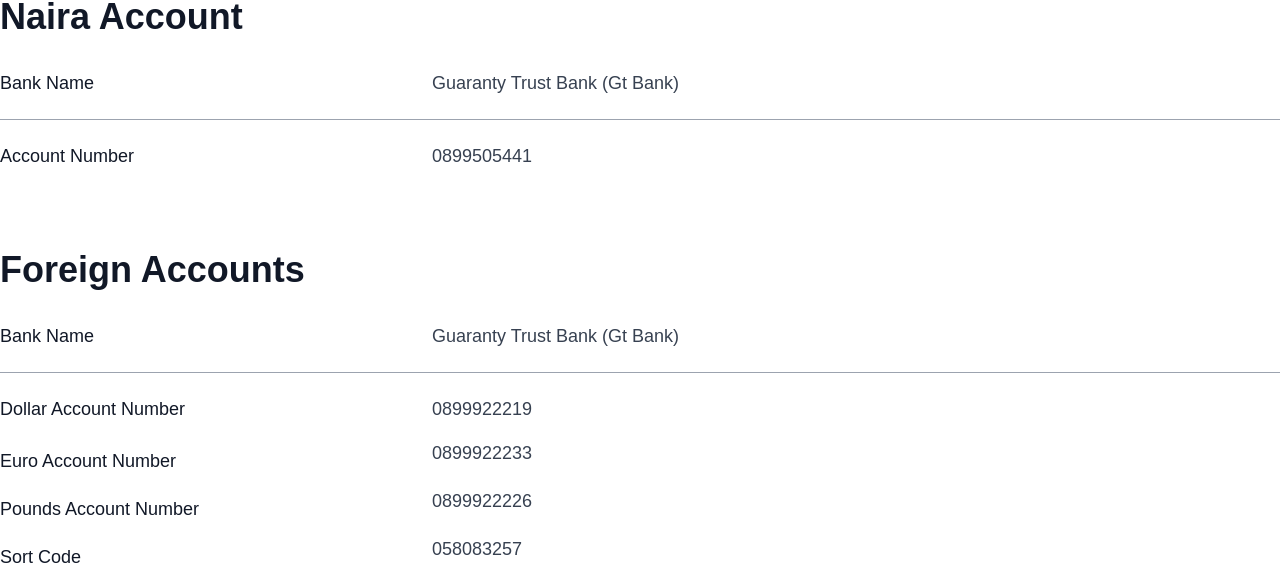
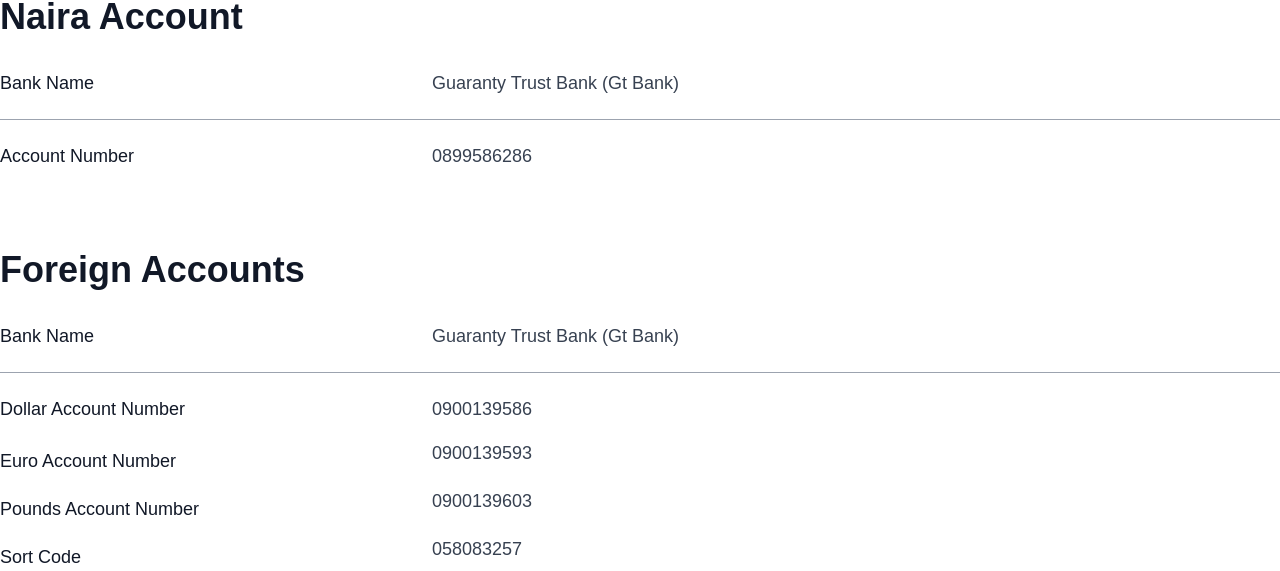
Before and after one commit to Charleslogan99/Aduri, a React (Create React App) app: page /support in a window 1280 px wide. Shown: the part 1085-1656 px from the top of the page. Built offline with nearby package versions, Linux system fonts and the light colour scheme; a web font is replaced by a local one.

Commit message:
account number update

```diff
--- a/src/components/Support.js
+++ b/src/components/Support.js
@@ -43,7 +43,7 @@
           </div>
           <div className=" py-6 sm:grid sm:grid-cols-3 sm:gap-4 sm:px-0">
             <dt className="text-lg font-medium leading-6 text-gray-900">Account Number</dt>
-            <dd className="mt-1 text-lg leading-6 text-gray-700 sm:col-span-2 sm:mt-0">0899505441</dd>
+            <dd className="mt-1 text-lg leading-6 text-gray-700 sm:col-span-2 sm:mt-0">0899586286</dd>
           </div>
 
 
@@ -60,11 +60,11 @@
           </div>
           <div className=" py-6 sm:grid sm:grid-cols-3 sm:gap-4 sm:px-0">
             <dt className="text-lg font-medium leading-6 text-gray-900">Dollar Account Number</dt>
-            <dd className="mt-1 mb-1 text-lg leading-6 text-gray-700 sm:col-span-2 sm:mt-0">0899922219</dd>
+            <dd className="mt-1 mb-1 text-lg leading-6 text-gray-700 sm:col-span-2 sm:mt-0">0900139586</dd>
             <dt className="text-lg mt-2 font-medium leading-6 text-gray-900">Euro Account Number</dt>
-            <dd className="mt-1 mb-1 text-lg leading-6 text-gray-700 sm:col-span-2 sm:mt-0">0899922233</dd>
+            <dd className="mt-1 mb-1 text-lg leading-6 text-gray-700 sm:col-span-2 sm:mt-0">0900139593</dd>
             <dt className="text-lg mt-2 font-medium leading-6 text-gray-900">Pounds Account Number</dt>
-            <dd className="mt-1 text-lg leading-6 text-gray-700 sm:col-span-2 sm:mt-0">0899922226</dd>
+            <dd className="mt-1 text-lg leading-6 text-gray-700 sm:col-span-2 sm:mt-0">0900139603</dd>
             <dt className="text-lg mt-2 font-medium leading-6 text-gray-900"> Sort Code</dt>
             <dd className="mt-1 text-lg leading-6 text-gray-700 sm:col-span-2 sm:mt-0">058083257</dd>
             <dt className="text-lg mt-2 font-medium leading-6 text-gray-900">Swift Code</dt>
```
